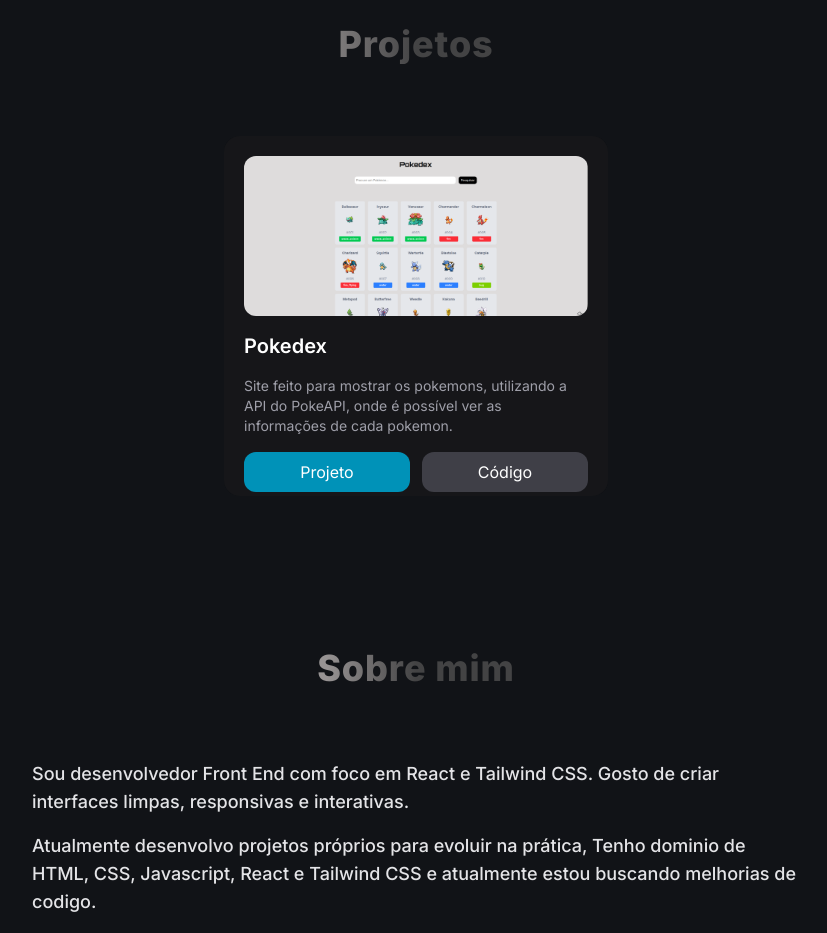
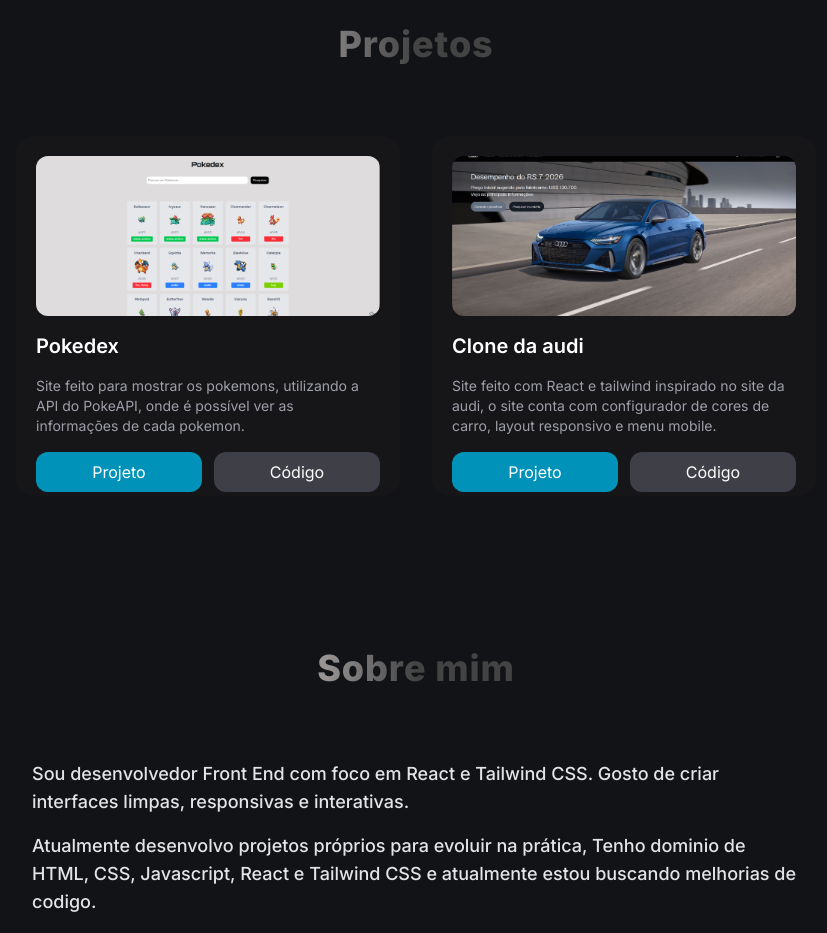
Before and after one commit to renanmiguel2/Portifolio, a React (Vite) app: page / in a window 1280 px wide. Shown: the part 820-1753 px from the top of the page, without its empty margins (224-1051 px from the left). Built offline with nearby package versions, Linux system fonts and the light colour scheme.

Commit message:
Adicionei mais um projeto

```diff
--- a/src/components/Projects.jsx
+++ b/src/components/Projects.jsx
@@ -1,4 +1,5 @@
 import pokedex from "../img/img-to-projects/Pokedex-img.png"
+import rs7 from "../img/img-to-projects/printAudi.png"
 
 function Projects() {
   const projects = [
@@ -10,6 +11,14 @@
       live: "https://rnpokedex.netlify.app/",
       repo: "https://github.com/renanmiguel2/Pokedex",
     },
+    {
+      id: 2,
+      title: "Clone da audi",
+      description: "Site feito com React e tailwind inspirado no site da audi, o site conta com configurador de cores de carro, layout responsivo e menu mobile.",
+      image:rs7,
+      live: "https://cloneaudi.netlify.app/",
+      repo: "https://github.com/renanmiguel2/Audi-rs7"
+    }
   ]
 
   return (
```
Also changed, not shown: src/img/img-to-projects/printAudi.png (added).
